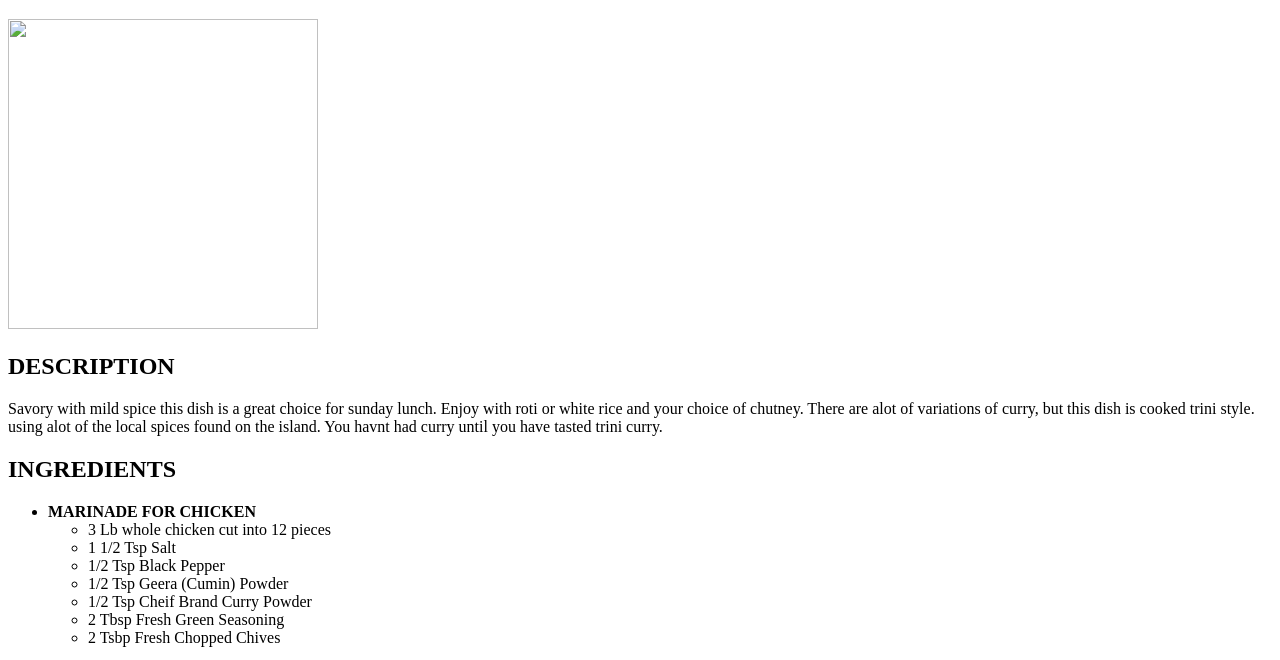
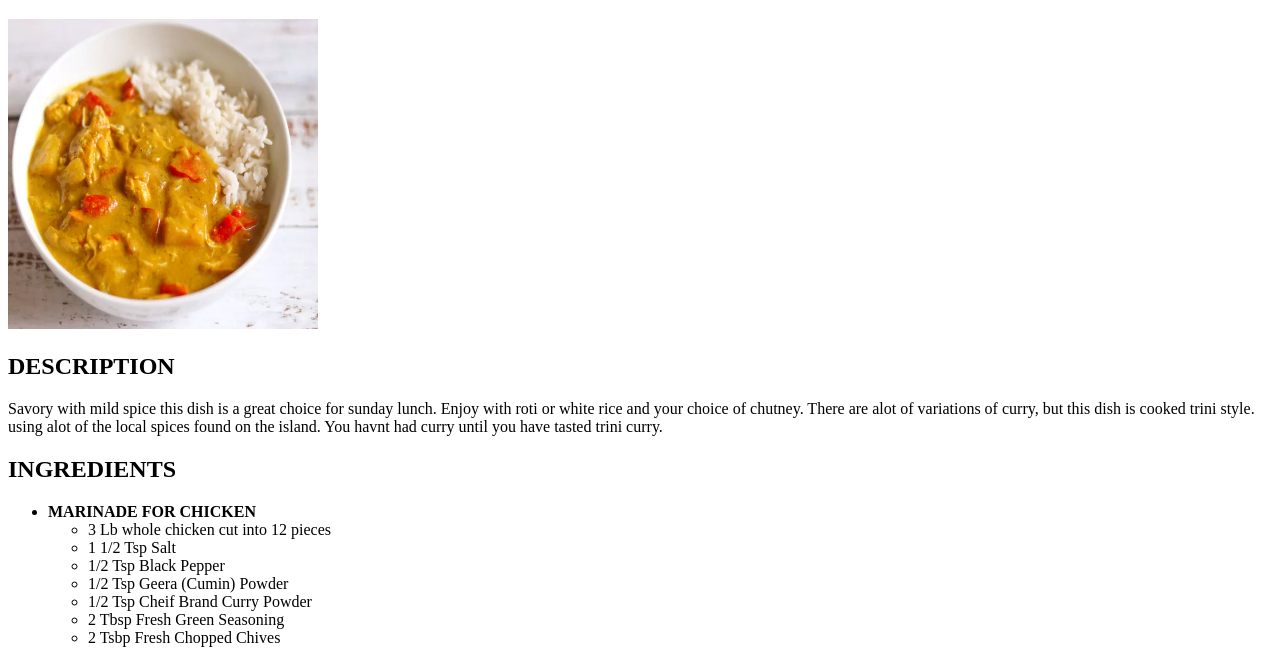
Before and after one commit to mascaleb/odin-recipes, a plain HTML site: page recipes/curry-chicken/Curry_chicken.html in a window 1280 px wide. Shown: the part 61-721 px from the top of the page. Drawn offline with Linux system fonts and the light colour scheme.

Commit message:
photos not loading on Curry_chicken.html and Stew_chicken.html
changed paths for the pictures in
Curry_chicken.html and Stew_chicken.html

```diff
--- a/recipes/curry-chicken/Curry_chicken.html
+++ b/recipes/curry-chicken/Curry_chicken.html
@@ -6,7 +6,7 @@
     </head>
     <body>
         <h1>Curry Chicken Recipe</h1>
-        <img src="../pictures/Curry_chicken.jpg" height="310" width="310">
+        <img src="../../pictures/Curry_chicken.jpg" height="310" width="310">
         <h2>DESCRIPTION</h2>
         <p>Savory with mild spice this dish is a great choice for sunday lunch.
             Enjoy with roti or white rice and your choice of chutney. There are
```
Also changed, not shown: recipes/stew-chicken/Stew_chicken.html (+1 -1 lines).
